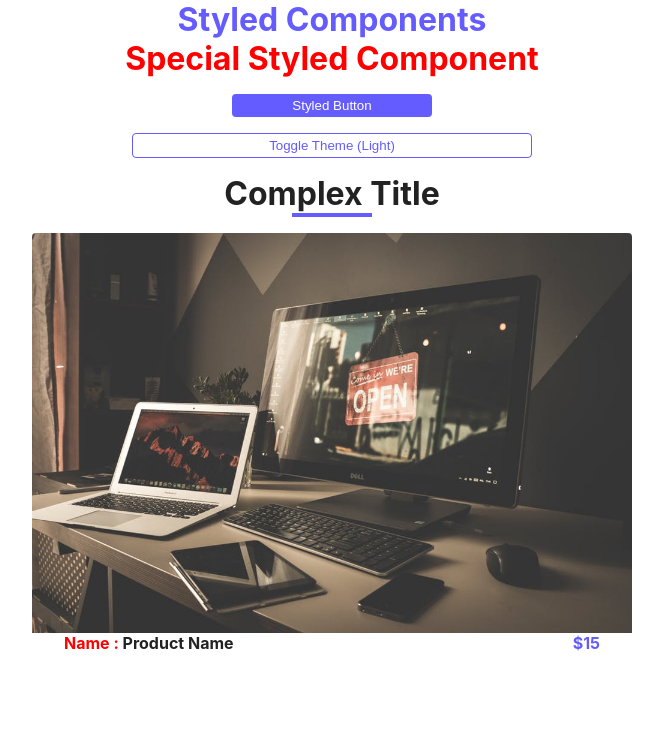
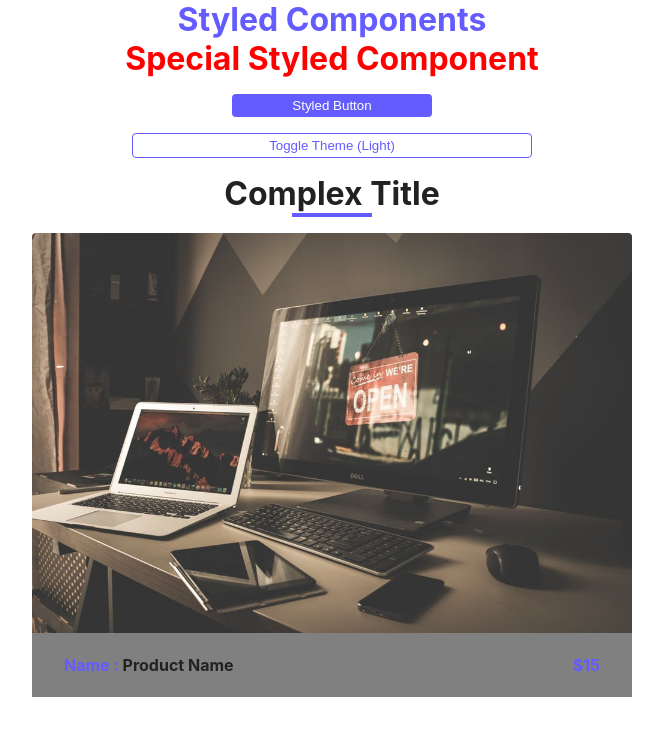
Before and after one commit to mshuber1981/Styled-Components, a React (Create React App) app: page / in a window 1280 px wide. Shown: the top 736 px of the page, without its empty margins (308-971 px from the left). Built offline with nearby package versions, Linux system fonts and the light colour scheme; the HTML template or start-up script is replaced by a standard one.

Commit message:
Updating StyledCard

```diff
--- a/src/components/Card.js
+++ b/src/components/Card.js
@@ -13,16 +13,18 @@ const StyledCard = styled.article`
     border-top-right-radius: 0.25rem;
   }
   footer {
+    background: grey;
     display: flex;
     justify-content: space-between;
     align-items: center;
     padding: 0 2rem;
+    height: 4rem;
     h4 {
       text-transform: capitalize;
       /* Target h4 */
       &::before {
         content: "Name : ";
-        color: red;
+        color: var(--primary-color);
       }
     }
     p {
```
